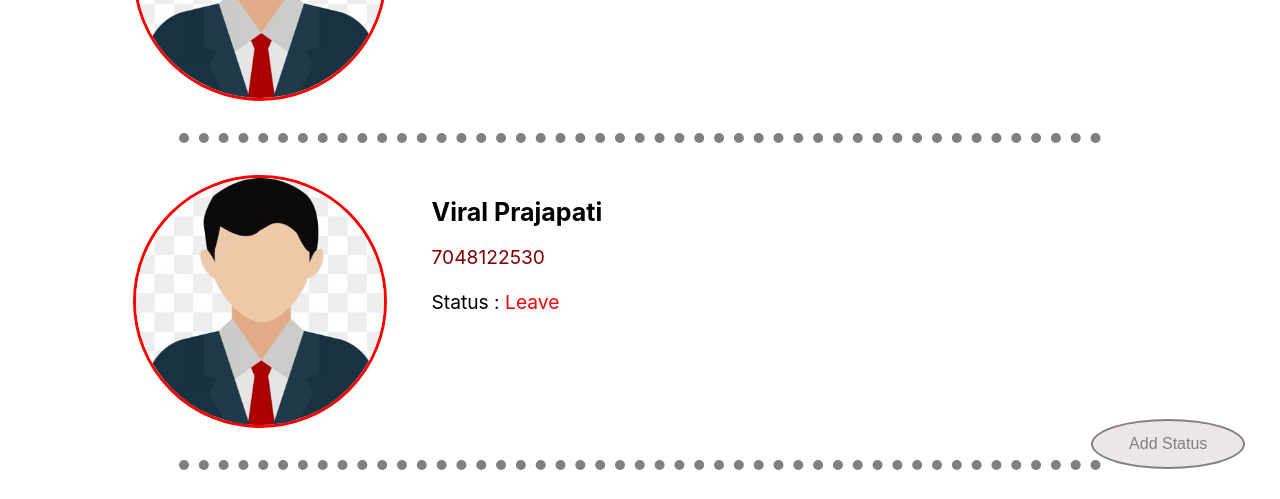
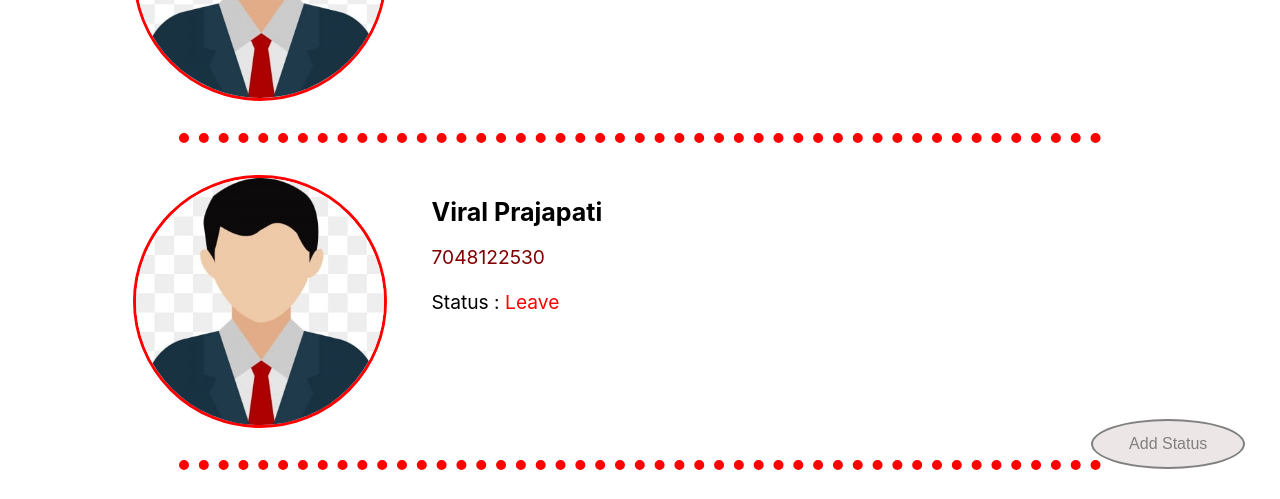
Before and after one commit to NanditShah/Status, a plain HTML site: page index.htm in a window 1280 px wide. Shown: the part 281-780 px from the top of the page. Drawn offline with nearby package versions, Linux system fonts and the light colour scheme; a web font is replaced by a local one.

Commit message:
Update style.css

```diff
--- a/style.css
+++ b/style.css
@@ -137,7 +137,7 @@ hr{
     border-width: 10px;
     width: 90%;
     margin: 2rem auto;
-    border-color: grey;
+    border-color: red;
 }
 /* aside */
 aside .btn{
```
